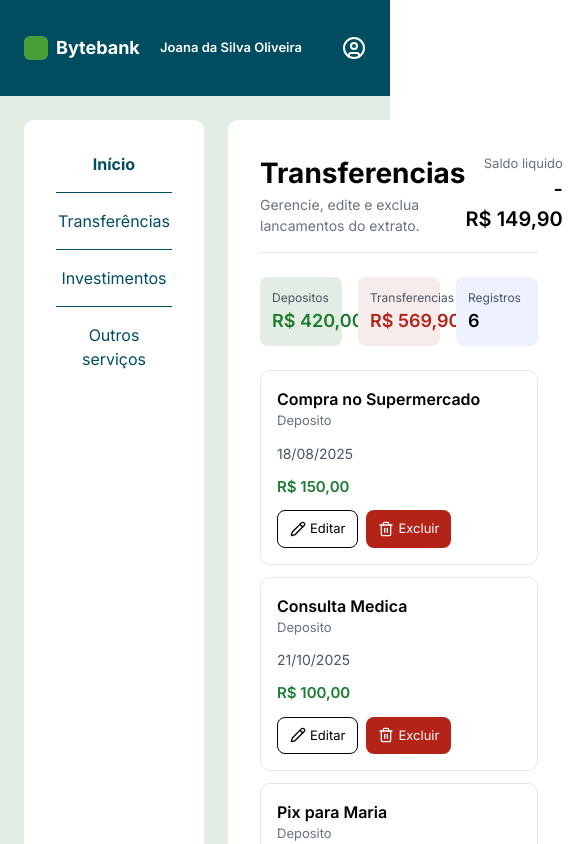
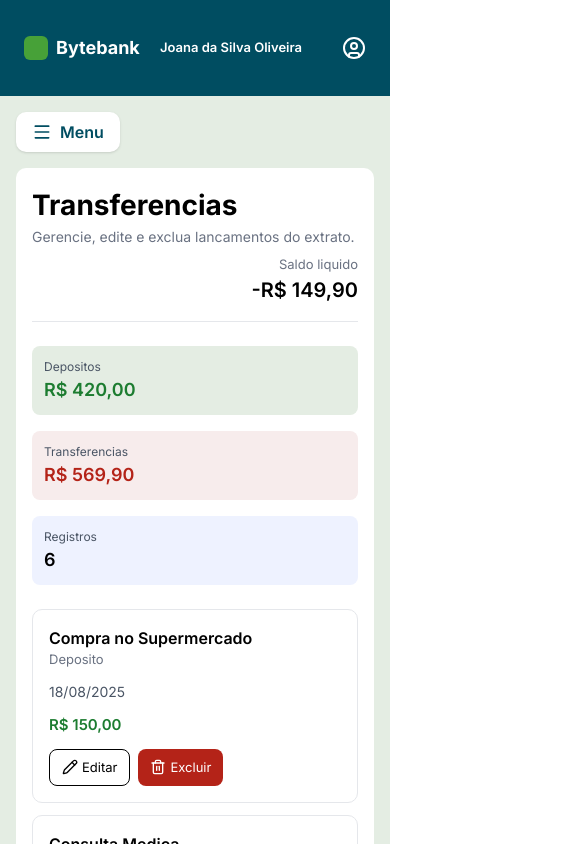
Before and after one commit to AlanLenz/Tech-Challenge---ByteBank, a Next.js app in the folder bytebank/: page /extract in a window 390 px wide. Shown: the top 844 px of the page, 570 px wide, since content can reach past the window. Built offline with nearby package versions, Linux system fonts and the light colour scheme.

Commit message:
Making the extract page responsive

```diff
--- a/bytebank/src/app/extract/page.tsx
+++ b/bytebank/src/app/extract/page.tsx
@@ -1,15 +1,19 @@
 import Header from "@/components/Header";
 import SideMenu from "@/components/SideMenu";
 import TransferList from "@/components/TransferList";
+import MobileMenu from "@/components/MobileMenu";
 
 export default function Extract() {
   return (
     <div className="min-h-screen font-sans">
       <div className="bg-[#E4EDE3] flex flex-col min-h-screen">
         <Header />
-        <div className="container mx-auto flex gap-6 p-6 items-stretch flex-1">
-          <SideMenu />
-          <div className="w-[100%]">
+        <div className="container mx-auto flex flex-col md:flex-row gap-6 p-4 md:p-6 items-stretch flex-1">
+          <div className="hidden md:flex md:flex-col">
+            <SideMenu />
+          </div>
+          <div className="w-full">
+            <MobileMenu />
             <TransferList />
           </div>
         </div>
--- /dev/null
+++ b/bytebank/src/components/MobileMenu/index.tsx
@@ -0,0 +1,38 @@
+"use client";
+
+import { Menu } from "lucide-react";
+import {
+  Drawer,
+  DrawerTrigger,
+  DrawerContent,
+  DrawerClose,
+} from "@/components/ui/drawer";
+import SideMenu from "@/components/SideMenu";
+import { X } from "lucide-react";
+
+const MobileMenu = () => {
+  return (
+    <div className="md:hidden mb-4">
+      <Drawer direction="left">
+        <DrawerTrigger asChild>
+          <button className="flex items-center gap-2 bg-white rounded-lg px-4 py-2 text-[#004D61] font-semibold shadow-sm">
+            <Menu className="w-5 h-5" />
+            Menu
+          </button>
+        </DrawerTrigger>
+        <DrawerContent className="w-[220px]">
+          <div className="flex justify-end p-2">
+            <DrawerClose asChild>
+              <button className="text-[#004D61]">
+                <X className="w-5 h-5" />
+              </button>
+            </DrawerClose>
+          </div>
+          <SideMenu />
+        </DrawerContent>
+      </Drawer>
+    </div>
+  );
+};
+
+export default MobileMenu;
--- a/bytebank/src/components/SideMenu/index.tsx
+++ b/bytebank/src/components/SideMenu/index.tsx
@@ -2,7 +2,7 @@ import MenuItem from "../MenuItem";
 
 const SideMenu = () => {
   return (
-    <div className="min-w-[180px] bg-white p-8 rounded-lg">
+    <div className="min-w-[180px] bg-white p-8 rounded-lg h-full">
       <ul>
         <MenuItem label="Início" href="#" isActive={true} />
         <MenuItem label="Transferências" href="#" isActive={false} />
--- a/bytebank/src/components/TransferList/index.tsx
+++ b/bytebank/src/components/TransferList/index.tsx
@@ -82,8 +82,8 @@ const TransferList = () => {
   };
 
   return (
-    <section className="w-full bg-white rounded-lg p-8 min-h-[478px]">
-      <div className="flex justify-between items-center border-b border-gray-200 pb-4 mb-6">
+    <section className="w-full bg-white rounded-lg p-4 sm:p-6 lg:p-8 min-h-[478px]">
+      <div className="flex flex-col sm:flex-row sm:justify-between sm:items-center gap-2 border-b border-gray-200 pb-4 mb-6">
         <div>
           <h2 className="text-black text-[28px] font-bold">Transferencias</h2>
           <p className="text-gray-500 text-[14px]">Gerencie, edite e exclua lancamentos do extrato.</p>
@@ -96,7 +96,7 @@ const TransferList = () => {
         </div>
       </div>
 
-      <div className="grid grid-cols-3 gap-4 mb-6">
+      <div className="grid grid-cols-1 sm:grid-cols-3 gap-4 mb-6">
         <div className="bg-[#E4EDE3] rounded-md p-3">
           <p className="text-[12px] text-gray-600">Depositos</p>
           <p className="text-[18px] font-semibold text-[#1C7C30]">{formatCurrency(totals.deposits)}</p>
@@ -118,8 +118,8 @@ const TransferList = () => {
           return (
             <article key={item.id} className="border border-gray-200 rounded-lg p-4">
               {isEditing ? (
-                <div className="grid grid-cols-1 md:grid-cols-6 gap-3 items-end">
-                  <label className="md:col-span-2">
+                <div className="grid grid-cols-1 md:grid-cols-3 lg:grid-cols-6 gap-3 items-end">
+                  <label className="lg:col-span-2">
                     <span className="text-[12px] text-gray-500">Descricao</span>
                     <input
                       value={draft.description}
@@ -168,7 +168,7 @@ const TransferList = () => {
                       className="text-black w-full border border-gray-300 rounded-md px-3 py-2 text-[14px]"
                     />
                   </label>
-                  <div className="flex gap-2">
+                  <div className="flex gap-2 md:col-span-2 lg:col-span-1">
                     <button
                       type="button"
                       onClick={() => saveEdit(item.id)}
@@ -188,8 +188,8 @@ const TransferList = () => {
                   </div>
                 </div>
               ) : (
-                <div className="grid grid-cols-1 md:grid-cols-5 gap-3 items-center">
-                  <div className="md:col-span-2">
+                <div className="grid grid-cols-1 md:grid-cols-[2fr_1fr_1fr_auto] lg:grid-cols-5 gap-3 items-center">
+                  <div className="lg:col-span-2">
                     <p className="text-black font-semibold text-[16px]">{item.description}</p>
                     <p className="text-[13px] text-gray-500">{item.type === "Deposit" ? "Deposito" : "Transferencia"}</p>
                   </div>
```
